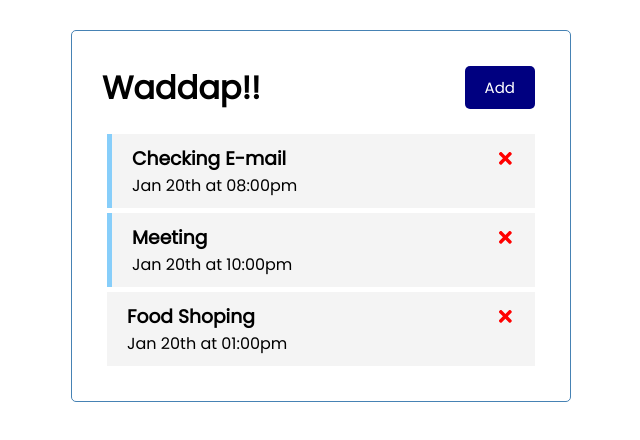
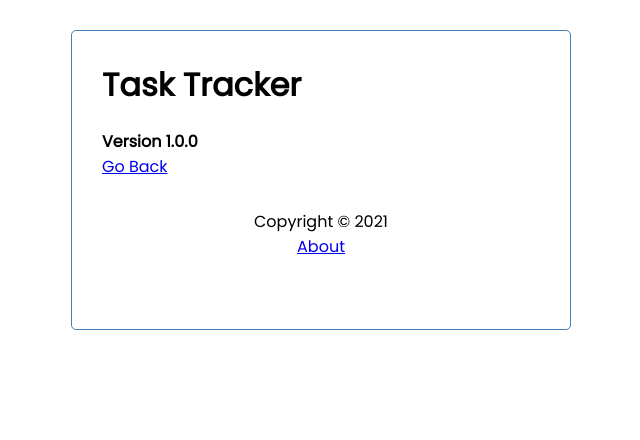
Before and after one commit to ymaulana/react-task-tracker, a React (Create React App) app: page /about in a window 1280 px wide. Shown: the top 440 px of the page, without its empty margins (319-959 px from the left). Built offline with nearby package versions, Linux system fonts and the light colour scheme.

Commit message:
Routing Footer & About

```diff
--- a/package.json
+++ b/package.json
@@ -9,6 +9,7 @@
     "react": "^17.0.1",
     "react-dom": "^17.0.1",
     "react-icons": "^4.1.0",
+    "react-router-dom": "^5.2.0",
     "react-scripts": "4.0.1",
     "web-vitals": "^0.2.4"
   },
--- a/src/App.js
+++ b/src/App.js
@@ -1,7 +1,10 @@
 import { useState } from "react";
+import { BrowserRouter as Router, Route } from "react-router-dom";
 import Header from "./components/Header";
+import Footer from "./components/Footer";
 import Tasks from "./components/Tasks";
 import AddTask from "./components/AddTask";
+import About from "./components/About";
 
 const App = () => {
   const [showAddTask, setShowAddTask] = useState(false);
@@ -48,18 +51,34 @@
   };
 
   return (
+    <Router>
       <div className="container">
         <Header
           onAdd={() => setShowAddTask(!showAddTask)}
           showAdd={showAddTask}
         />
+        <Route
+          path="/"
+          exact
+          render={(props) => (
+            <>
               {showAddTask && <AddTask onAdd={addTask} />}
               {tasks.length > 0 ? (
-        <Tasks tasks={tasks} onDelete={deleteTask} onToggle={toggleReminder} />
+                <Tasks
+                  tasks={tasks}
+                  onDelete={deleteTask}
+                  onToggle={toggleReminder}
+                />
               ) : (
                 "No Task To Show"
               )}
+            </>
+          )}
+        />
+        <Route path="/about" component={About} />
+        <Footer />
       </div>
+    </Router>
   );
 };
 
--- /dev/null
+++ b/src/components/About.js
@@ -0,0 +1,12 @@
+import { Link } from "react-router-dom";
+
+const About = () => {
+  return (
+    <div>
+      <h4>Version 1.0.0</h4>
+      <Link to="/">Go Back</Link>
+    </div>
+  );
+};
+
+export default About;
--- /dev/null
+++ b/src/components/Footer.js
@@ -0,0 +1,12 @@
+import { Link } from "react-router-dom";
+
+const Footer = () => {
+  return (
+    <footer>
+      <p>Copyright &copy; 2021</p>
+      <Link to="/about">About</Link>
+    </footer>
+  );
+};
+
+export default Footer;
--- a/src/components/Header.js
+++ b/src/components/Header.js
@@ -1,21 +1,26 @@
 import PropTypes from "prop-types";
+import { useLocation } from "react-router-dom";
 import Button from "./Button";
 
 const Header = ({ title, onAdd, showAdd }) => {
+  const location = useLocation();
+
   return (
     <header className="header">
       <h1>{title}</h1>
-      <Button
-        color={showAdd ? "red" : "navy"}
-        text={showAdd ? "Close" : "Add"}
-        onClick={onAdd}
-      />
+      {location.pathname === "/" && (
+        <Button
+          color={showAdd ? "red" : "navy"}
+          text={showAdd ? "Close" : "Add"}
+          onClick={onAdd}
+        />
+      )}
     </header>
   );
 };
 
 Header.defaultProps = {
-  title: "Waddap!!",
+  title: "Task Tracker",
 };
 
 Header.propTypes = {
```
Also changed, not shown: 2 other files (tests, documents, lock files or other folders). Lines whose indentation alone changed are shown as unchanged.
